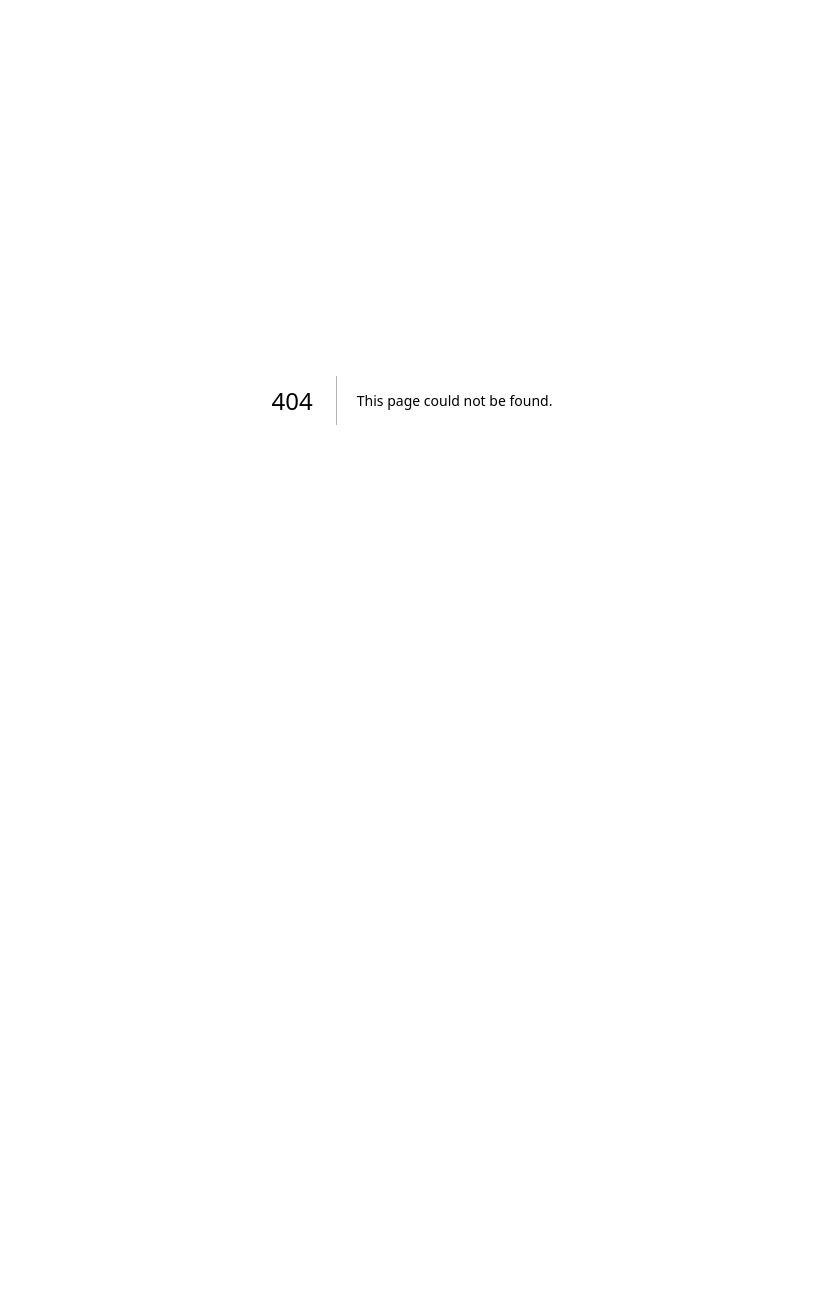
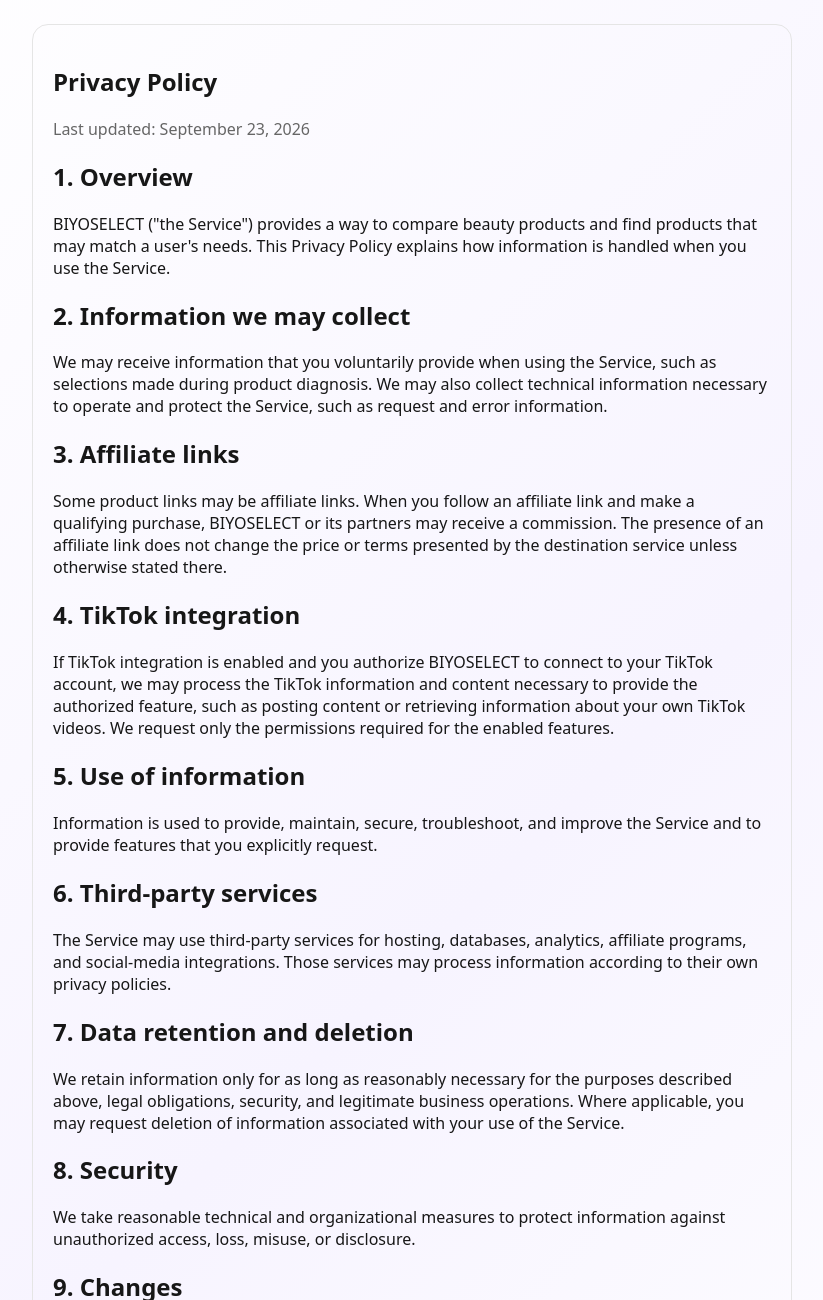
Before and after one commit to zmgt362-beep/biyoselect, a Next.js app: page /privacy in a window 1280 px wide. Before the commit this address had no page. Shown: the top 1300 px of the page, without its empty margins (228-1051 px from the left). Before the commit the page ends 800 px from the top, so only its background shows below. Built offline with nearby package versions, Linux system fonts and the light colour scheme.

Commit message:
Add Privacy Policy page

```diff
--- /dev/null
+++ b/app/privacy/page.tsx
@@ -0,0 +1,92 @@
+export const metadata = { title: 'Privacy Policy | BIYOSELECT' };
+
+export default function PrivacyPolicy() {
+  return (
+    <main className="result-page">
+      <section className="card">
+        <h1>Privacy Policy</h1>
+        <p className="muted">Last updated: September 23, 2026</p>
+
+        <h2>1. Overview</h2>
+        <p>
+          BIYOSELECT ("the Service") provides a way to compare beauty products
+          and find products that may match a user's needs. This Privacy Policy
+          explains how information is handled when you use the Service.
+        </p>
+
+        <h2>2. Information we may collect</h2>
+        <p>
+          We may receive information that you voluntarily provide when using
+          the Service, such as selections made during product diagnosis.
+          We may also collect technical information necessary to operate and
+          protect the Service, such as request and error information.
+        </p>
+
+        <h2>3. Affiliate links</h2>
+        <p>
+          Some product links may be affiliate links. When you follow an
+          affiliate link and make a qualifying purchase, BIYOSELECT or its
+          partners may receive a commission. The presence of an affiliate
+          link does not change the price or terms presented by the destination
+          service unless otherwise stated there.
+        </p>
+
+        <h2>4. TikTok integration</h2>
+        <p>
+          If TikTok integration is enabled and you authorize BIYOSELECT to
+          connect to your TikTok account, we may process the TikTok information
+          and content necessary to provide the authorized feature, such as
+          posting content or retrieving information about your own TikTok
+          videos. We request only the permissions required for the enabled
+          features.
+        </p>
+
+        <h2>5. Use of information</h2>
+        <p>
+          Information is used to provide, maintain, secure, troubleshoot, and
+          improve the Service and to provide features that you explicitly
+          request.
+        </p>
+
+        <h2>6. Third-party services</h2>
+        <p>
+          The Service may use third-party services for hosting, databases,
+          analytics, affiliate programs, and social-media integrations.
+          Those services may process information according to their own
+          privacy policies.
+        </p>
+
+        <h2>7. Data retention and deletion</h2>
+        <p>
+          We retain information only for as long as reasonably necessary for
+          the purposes described above, legal obligations, security, and
+          legitimate business operations. Where applicable, you may request
+          deletion of information associated with your use of the Service.
+        </p>
+
+        <h2>8. Security</h2>
+        <p>
+          We take reasonable technical and organizational measures to protect
+          information against unauthorized access, loss, misuse, or disclosure.
+        </p>
+
+        <h2>9. Changes</h2>
+        <p>
+          This Privacy Policy may be updated when the Service or applicable
+          requirements change. The latest version will be published on this
+          page.
+        </p>
+
+        <h2>10. Contact</h2>
+        <p>
+          For privacy-related inquiries, please use the contact method
+          provided by the BIYOSELECT service.
+        </p>
+
+        <p style={{ marginTop: 32 }}>
+          <a href="/">← BIYOSELECT</a>
+        </p>
+      </section>
+    </main>
+  );
+}
```
